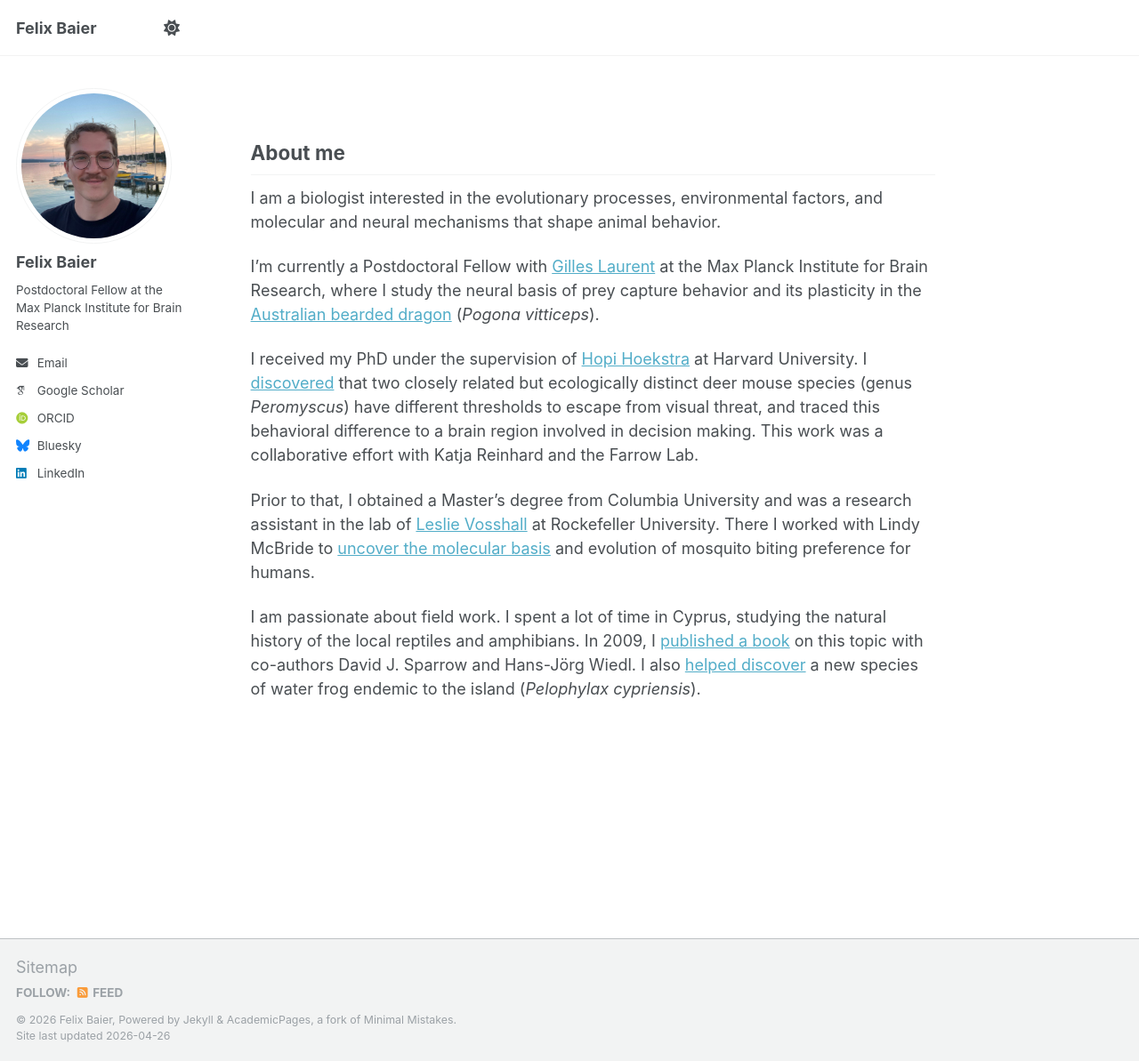
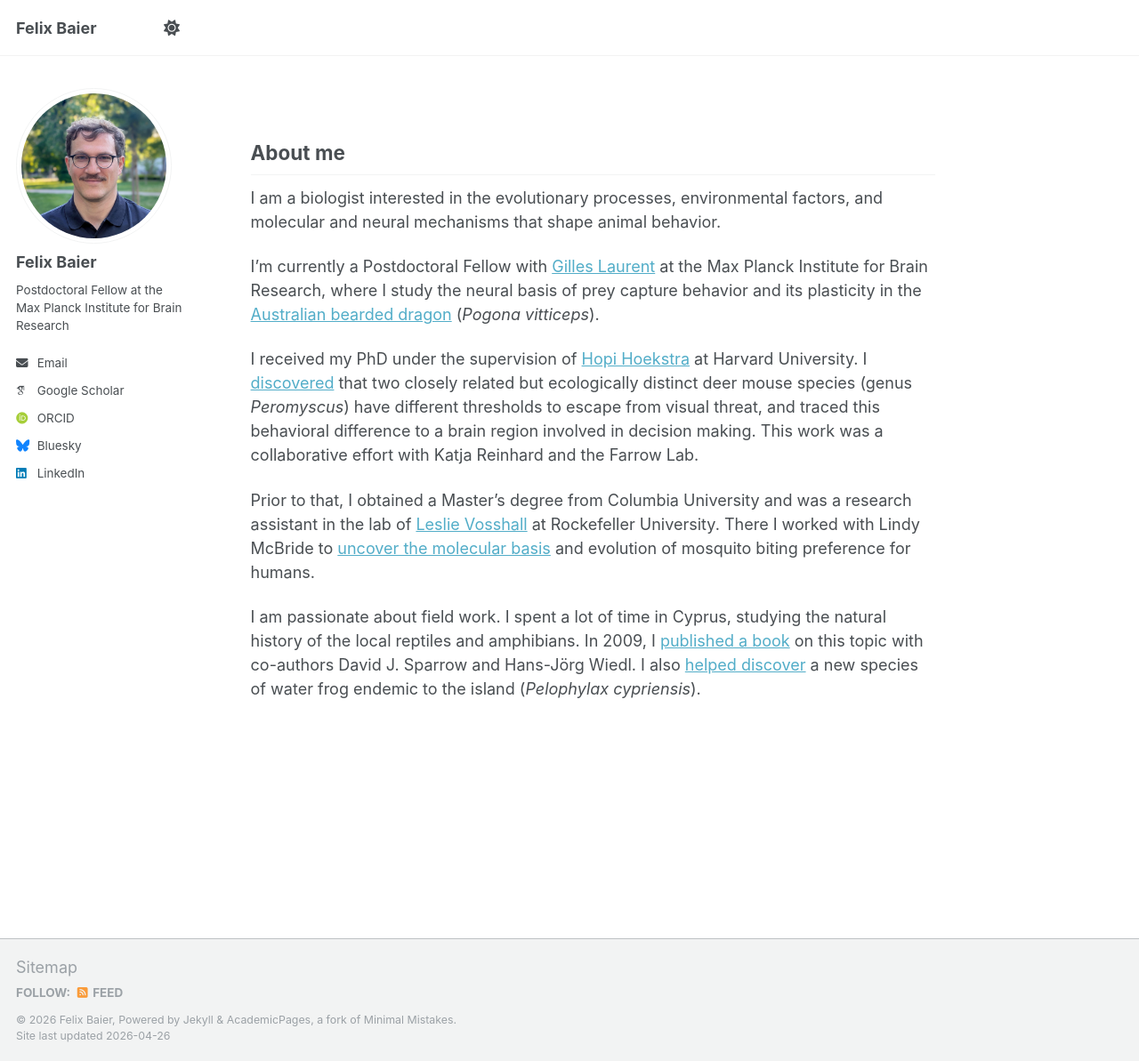
Before and after one commit to FelixBaier/felixbaier.github.io, a Jekyll site: the page built from _pages/about.md, in a window 1280 px wide and 1193 px high. Shown: the whole window at 89% size. Built offline with Jekyll 4.4.1, drawn with Linux system fonts in a browser that asks for light colours; some web fonts are replaced.

Commit message:
changed profile pic

```diff
--- a/_config.yml
+++ b/_config.yml
@@ -22,7 +22,7 @@ repository               : "academicpages/academicpages.github.io"
 #               Additional customization can be done by editing /_includes/author-profile.html
 author:
   # Biographic information
-  avatar           : "FelixBaierBluesky.jpg"
+  avatar           : "signal-2026-04-26-10-30-45-412-3 modified website.jpg"
   name             : "Felix Baier"
   pronouns         : # example: "she/her"
   bio              : "Postdoctoral Fellow at the Max Planck Institute for Brain Research"
```
